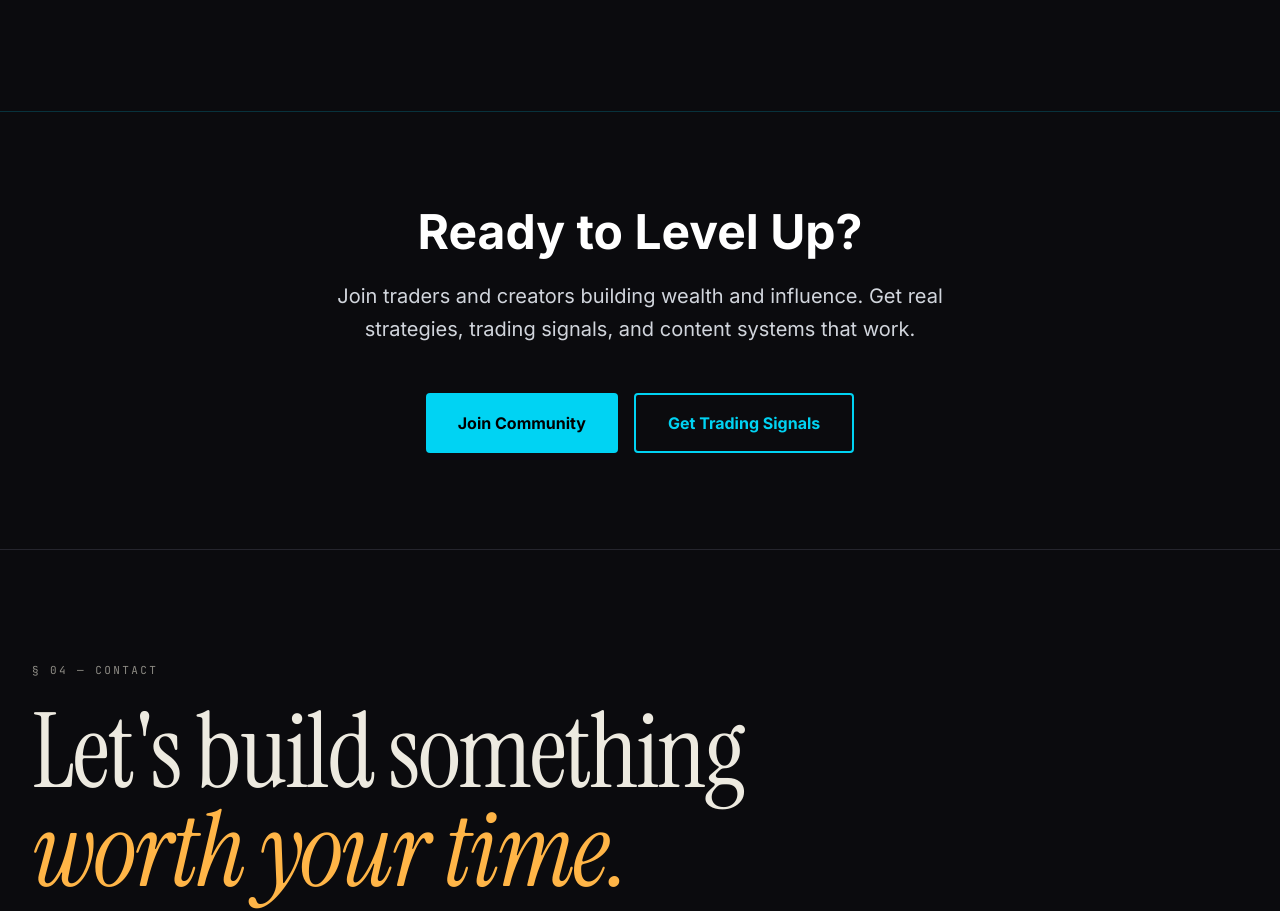
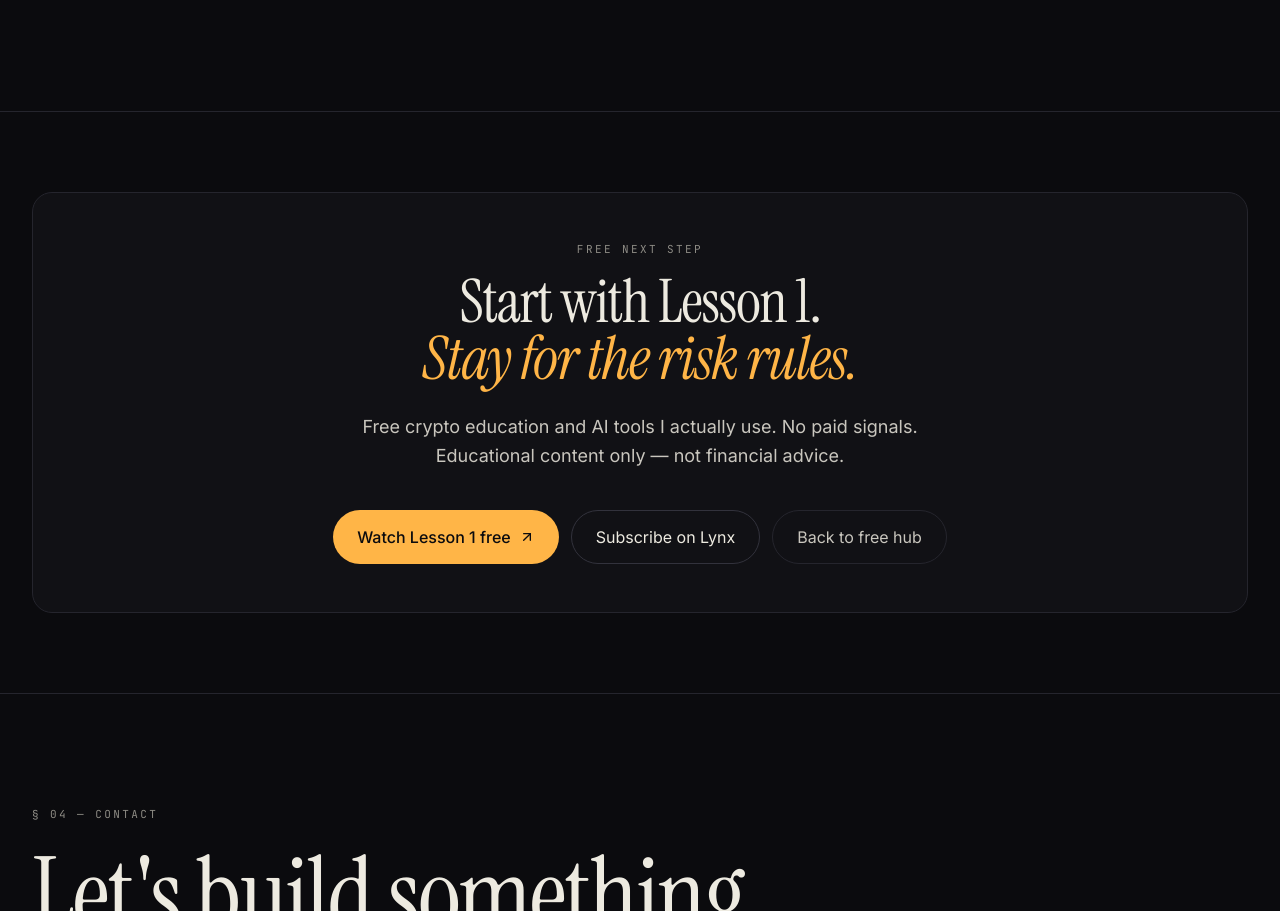
Before and after one commit to PatrickSebastine/patricksebastine.github.io, a React (Vite) app: page / in a window 1280 px wide. Shown: the part 4925-5836 px from the top of the page. Built offline with nearby package versions, Linux system fonts and the light colour scheme; no server answers.

Commit message:
Replace paid-signal CTA with free Lesson 1 conversion

```diff
--- a/src/components/CTA.jsx
+++ b/src/components/CTA.jsx
@@ -1,34 +1,61 @@
 import React from "react"
 import { motion } from "framer-motion"
+import { ArrowUpRight } from "lucide-react"
 
 export default function CTA() {
   return (
-    <section id="cta" className="py-24 px-6 bg-cyber-black border-t border-cyan-400/20">
-      <div className="max-w-4xl mx-auto">
+    <section
+      id="cta"
+      className="relative w-full px-4 sm:px-6 lg:px-8 py-20 border-t border-line"
+    >
+      <div className="max-w-[1240px] mx-auto">
         <motion.div
-          className="text-center"
+          className="card p-8 sm:p-12 text-center"
           initial={{ opacity: 0, y: 20 }}
           whileInView={{ opacity: 1, y: 0 }}
           viewport={{ once: true }}
+          transition={{ duration: 0.6, ease: [0.22, 1, 0.36, 1] }}
         >
-          <h2 className="text-5xl font-black text-white mb-6">Ready to Level Up?</h2>
-          <p className="text-xl text-gray-300 mb-12 max-w-2xl mx-auto leading-relaxed">
-            Join traders and creators building wealth and influence. Get real strategies, trading signals, and content systems that work.
+          <p className="mono text-[11px] tracking-[0.22em] uppercase text-bone-2 mb-4">
+            Free next step
+          </p>
+          <h2 className="display text-4xl sm:text-5xl lg:text-6xl text-bone-0 leading-[0.95]">
+            Start with Lesson 1.
+            <br />
+            <span className="display-italic text-amber-accent">Stay for the risk rules.</span>
+          </h2>
+          <p className="mt-6 max-w-xl mx-auto text-bone-1 text-lg leading-relaxed">
+            Free crypto education and AI tools I actually use. No paid signals.
+            Educational content only — not financial advice.
           </p>
 
-          <div className="flex flex-col sm:flex-row gap-4 justify-center">
-            <motion.button
-              className="px-8 py-4 bg-cyan-400 text-black font-bold rounded hover:shadow-lg hover:shadow-cyan-400/50 transition"
-              whileHover={{ scale: 1.05 }}
+          <div className="mt-10 flex flex-col sm:flex-row gap-3 justify-center flex-wrap">
+            <a
+              href="https://www.youtube.com/watch?v=aYyUrvp7qTo"
+              target="_blank"
+              rel="noopener noreferrer"
+              className="group inline-flex items-center justify-center gap-2 px-6 py-3.5 rounded-full bg-amber-accent text-ink-0 font-medium hover:bg-amber-soft transition"
             >
-              Join Community
-            </motion.button>
-            <motion.button
-              className="px-8 py-4 border-2 border-cyan-400 text-cyan-400 font-bold rounded hover:bg-cyan-400/10 transition"
-              whileHover={{ scale: 1.05 }}
+              Watch Lesson 1 free
+              <ArrowUpRight
+                size={16}
+                className="group-hover:-translate-y-0.5 group-hover:translate-x-0.5 transition"
+              />
+            </a>
+            <a
+              href="https://www.youtube.com/@LynxCryptoScope"
+              target="_blank"
+              rel="noopener noreferrer"
+              className="inline-flex items-center justify-center gap-2 px-6 py-3.5 rounded-full border border-line-bright text-bone-0 hover:bg-ink-2 transition"
             >
-              Get Trading Signals
-            </motion.button>
+              Subscribe on Lynx
+            </a>
+            <a
+              href="#free"
+              className="inline-flex items-center justify-center gap-2 px-6 py-3.5 rounded-full border border-line text-bone-1 hover:text-bone-0 hover:bg-ink-2 transition"
+            >
+              Back to free hub
+            </a>
           </div>
         </motion.div>
       </div>
```
